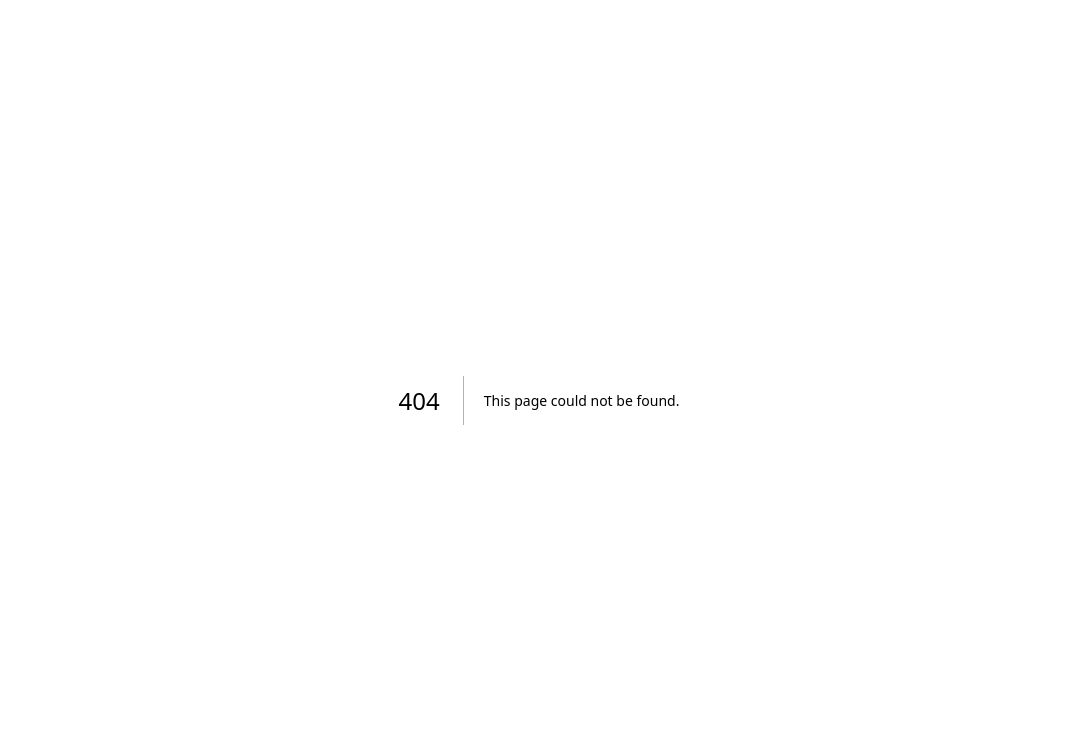
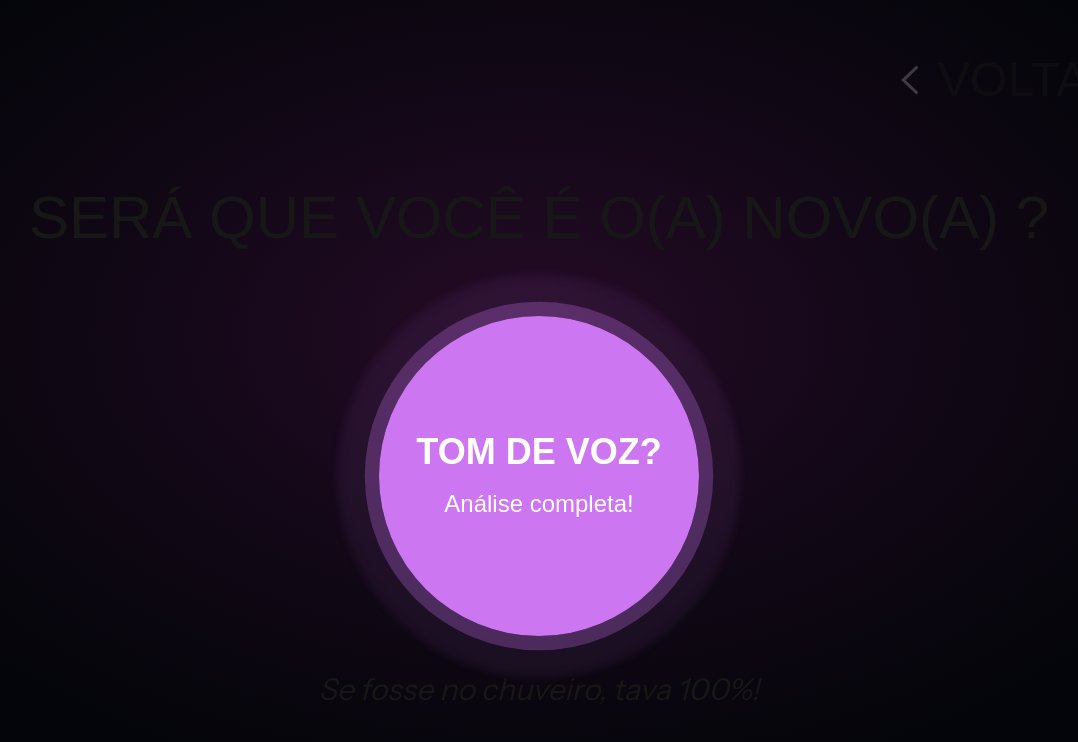
Before and after one commit to ArthurProenca/echoes, a Next.js app: page /pages/analyse in a window 1280 px wide. Before the commit this address had no page. Shown: the top 742 px of the page, without its empty margins (101-1179 px from the left). Built offline with nearby package versions, Linux system fonts and the light colour scheme; a web font is replaced by a local one.

Commit message:
feat: analyse screen

```diff
--- /dev/null
+++ b/app/context/analyse_context.tsx
@@ -0,0 +1,67 @@
+"use client";
+import { createContext, useContext, useState } from "react";
+import AnalyserClient from "../client/lambda/songs/analyser_client";
+import { useSongs } from "./songs_context";
+
+interface AnalyseContextType {
+  blob: Blob;
+  setBlob: React.Dispatch<React.SetStateAction<Blob>>;
+  analyseResult: EchoeAnalyse;
+  setAnalyseResult: React.Dispatch<React.SetStateAction<EchoeAnalyse>>;
+  isLoading: boolean;
+  setIsLoading: React.Dispatch<React.SetStateAction<boolean>>;
+  sendToAnalyse: () => Promise<EchoeAnalyse | undefined>;
+}
+
+const AnalyseContext = createContext<AnalyseContextType | undefined>(undefined);
+
+export const AnalyseProvider = ({
+  children,
+}: {
+  children: React.ReactNode;
+}) => {
+  const [blob, setBlob] = useState<Blob>(new Blob());
+  const [analyseResult, setAnalyseResult] = useState<EchoeAnalyse>({
+    dynamics_rms_similarity: "N/A",
+    pitch_similarity: "N/A",
+    timbre_centroid_similarity: "N/A",
+    timbre_contrast_similarity: "N/A",
+    timbre_mfcc_similarity: "N/A",
+    timing_onset_similarity: "N/A",
+  });
+  const [isLoading, setIsLoading] = useState<boolean>(true);
+
+  const { selectedSong } = useSongs();
+
+  async function sendToAnalyse() {
+    const client = new AnalyserClient();
+    if (!blob || !selectedSong?.vocalUrl) {
+      return;
+    }
+    return client.soundAnalyse(blob, selectedSong.vocalUrl);
+  }
+
+  return (
+    <AnalyseContext.Provider
+      value={{
+        blob,
+        setBlob,
+        analyseResult,
+        setAnalyseResult,
+        isLoading,
+        setIsLoading,
+        sendToAnalyse,
+      }}
+    >
+      {children}
+    </AnalyseContext.Provider>
+  );
+};
+
+export const useAnalyse = () => {
+  const context = useContext(AnalyseContext);
+  if (!context) {
+    throw new Error("useAnalyse must be used within a AnalyseProvider");
+  }
+  return context;
+};
--- a/app/context/recorder_context.tsx
+++ b/app/context/recorder_context.tsx
@@ -1,6 +1,6 @@
 "use client";
 import React, { createContext, useContext, useRef, useState } from "react";
-import { useSongs } from "./songs_context";
+import { useAnalyse } from "./analyse_context";
 
 type RecorderContextType = {
   startRecording: () => Promise<void>;
@@ -19,8 +19,8 @@ export const RecorderProvider = ({
 }) => {
   const mediaRecorderRef = useRef<MediaRecorder | null>(null);
   const audioChunksRef = useRef<Blob[]>([]);
-  const { selectedSong } = useSongs();
   const [isRecording, setIsRecording] = useState(false);
+  const { setBlob } = useAnalyse();
 
   const startRecording = async () => {
     if (isRecording) return;
@@ -35,9 +35,7 @@ export const RecorderProvider = ({
 
     mediaRecorder.onstop = () => {
       const audioBlob = new Blob(audioChunksRef.current, { type: "audio/wav" });
-      if (selectedSong)
-        // Aqui você pode enviar o audioBlob para análise ou atualizar estado global
-        console.log(audioBlob + selectedSong?.vocalUrl);
+      setBlob(audioBlob);
       audioChunksRef.current = [];
       stream.getTracks().forEach((track) => track.stop());
       setIsRecording(false);
@@ -57,7 +55,7 @@ export const RecorderProvider = ({
           const audioBlob = new Blob(audioChunksRef.current, {
             type: "audio/wav",
           });
-          console.log(audioBlob);
+          setBlob(audioBlob);
           audioChunksRef.current = [];
           mediaRecorderRef.current?.stream.getTracks().forEach((t) => t.stop());
           setIsRecording(false);
--- a/app/globals.css
+++ b/app/globals.css
@@ -41,3 +41,35 @@ body {
     #04050A 100%
   );
 }
+
+@keyframes pulse-shadow-outer {
+  0%, 100% {
+    box-shadow: 0 0 0 28px rgba(205, 118, 242, 0.18);
+  }
+  40% {
+    box-shadow: 0 0 12px 38px rgba(205, 118, 242, 0.12);
+  }
+  60% {
+    box-shadow: 0 0 8px 42px rgba(205, 118, 242, 0.07);
+  }
+}
+
+@keyframes pulse-shadow-inner {
+  0%, 100% {
+    box-shadow: 0 0 0 14px rgba(205, 118, 242, 0.28);
+  }
+  40% {
+    box-shadow: 0 0 8px 20px rgba(205, 118, 242, 0.15);
+  }
+  60% {
+    box-shadow: 0 0 4px 24px rgba(205, 118, 242, 0.10);
+  }
+}
+
+.pulse-shadow-outer {
+  animation: pulse-shadow-outer 3.5s ease-in-out infinite;
+}
+
+.pulse-shadow-inner {
+  animation: pulse-shadow-inner 2.8s ease-in-out infinite;
+}
--- a/app/layout.tsx
+++ b/app/layout.tsx
@@ -6,6 +6,7 @@ import { ThemesProvider } from "./context/theme_context";
 import "./globals.css";
 import { DevModeProvider } from "./context/dev_mode_context";
 import { RecorderProvider } from "./context/recorder_context";
+import { AnalyseProvider } from "./context/analyse_context";
 
 const Jersey10 = Jersey_10({
   variable: "--font-jersey-10",
@@ -39,7 +40,9 @@ export default function RootLayout({
           <SongsProvider>
             <ThemesProvider>
               <DevModeProvider>
-                <RecorderProvider>{children}</RecorderProvider>
+                <AnalyseProvider>
+                  <RecorderProvider>{children}</RecorderProvider>
+                </AnalyseProvider>
               </DevModeProvider>
             </ThemesProvider>
           </SongsProvider>
--- /dev/null
+++ b/app/pages/analyse/page.tsx
@@ -0,0 +1,88 @@
+"use client";
+import BackscreenButton from "@/app/components/backscreen_button";
+import { usePlayer } from "@/app/context/player_context";
+import { useRecorder } from "@/app/context/recorder_context";
+import { useSongs } from "@/app/context/songs_context";
+import { useEffect, useState } from "react";
+
+function EchoesAnalyse() {
+  const { selectedSong } = useSongs();
+  //const { analyseResult, sendToAnalyse } = useAnalyse();
+  const { stopRecording } = useRecorder();
+
+  const { stop } = usePlayer();
+  const [isLoading, setIsLoading] = useState<boolean>(true);
+
+  const profileKeyMap = new Map<number, string>([
+    [20, "A intenção foi boa, mas... <br/> a voz não acompanhou!"],
+    [50, "Se fosse no chuveiro, tava 100%!"],
+    [80, "Muito bom! Já pode abrir um show... <br/> no karaokê do bairro!"],
+    [100, "Vem Grammy! <br/> Você nasceu pra isso!"],
+  ]);
+
+  // Rotação dos textos enquanto carrega
+  const rotatingTexts = ["TOM DE VOZ?", "ENTONAÇÃO?", "TIMBRE?", "RITMO?"];
+  const [currentIndex, setCurrentIndex] = useState(0);
+
+  useEffect(() => {
+    stop();
+    stopRecording().then(() => {
+      setIsLoading(false);
+    });
+  });
+
+  useEffect(() => {
+    if (!isLoading) return;
+
+    const interval = setInterval(() => {
+      setCurrentIndex((prevIndex) => (prevIndex + 1) % rotatingTexts.length);
+    }, 2000);
+
+    return () => clearInterval(interval);
+  }, [isLoading, rotatingTexts.length]);
+
+  const displayTitle = isLoading ? rotatingTexts[currentIndex] : "TOM DE VOZ?";
+  const displaySubtitle = isLoading ? "Calculando..." : "Análise completa!";
+
+  return (
+    <main className="min-h-screen flex flex-col items-center justify-between relative bg-custom-radial p-14">
+      <section className="flex w-full justify-end z-30">
+        <BackscreenButton />
+      </section>
+      <section>
+        <h1
+          className="pt-12 pb-8 text-6xl font-jersey select-none uppercase"
+          title="Double-click to toggle dev mode"
+        >
+          será que você é o(a) novo(a) {selectedSong?.artistName}?
+        </h1>
+      </section>
+
+      <div className="flex items-center justify-center">
+        <div className="relative w-80 h-80 rounded-full pulse-shadow-outer">
+          <div className="relative w-80 h-80 rounded-full pulse-shadow-inner">
+            <div className="gap-4 w-80 h-80 rounded-full bg-[rgba(205,118,242,1)] flex items-center justify-center text-white text-center flex-col">
+              <span id="title" className="text-4xl font-bold">
+                {displayTitle}
+              </span>
+              <span id="subtitle" className="text-2xl">
+                {displaySubtitle}
+              </span>
+            </div>
+          </div>
+        </div>
+      </div>
+
+      <div>
+        <p
+          className="font-instrument-sans text-3xl"
+          style={{ fontStyle: "italic" }}
+          dangerouslySetInnerHTML={{ __html: profileKeyMap.get(50) + "" }}
+        />
+      </div>
+      <div />
+    </main>
+  );
+}
+
+export default EchoesAnalyse;
--- a/app/pages/echoes/page.tsx
+++ b/app/pages/echoes/page.tsx
@@ -7,13 +7,14 @@ import { useRecorder } from "@/app/context/recorder_context";
 import { useSongs } from "@/app/context/songs_context";
 import { useTheme } from "@/app/context/theme_context";
 import Image from "next/image";
+import { useRouter } from "next/navigation";
 import { useEffect, useState } from "react";
 
 function Echoes() {
-  const { playPreloadedUrl, onEnded } = usePlayer();
+  const { playPreloadedUrl, onEnded, stop } = usePlayer();
   const { selectedSong } = useSongs();
   const { getRandomTheme } = useTheme();
-
+  const router = useRouter();
   const [theme, setTheme] = useState<Theme>();
   const [videoLoaded, setVideoLoaded] = useState(false);
   const [gifLoaded, setGifLoaded] = useState(false);
@@ -34,9 +35,12 @@ function Echoes() {
 
   useEffect(() => {
     onEnded(() => {
-      stopRecording(); // para gravação quando a música termina
+      stop();
+      stopRecording().then(() => {
+        router.push("/pages/analyse");
+      }); // para gravação quando a música termina
     });
-  }, [onEnded, stopRecording]);
+  }, [onEnded, stopRecording, stop, router]);
 
   if (selectedSong && (!selectedSong.gifUrl || !selectedSong.vocalUrl)) {
     return (
--- a/app/pages/preview/page.tsx
+++ b/app/pages/preview/page.tsx
@@ -44,6 +44,7 @@ function PreviewSongPage() {
   }
   const handleClick = () => {
     stop();
+    setIsLoading(true);
     preloadUrl(
       isDevMode ? selectedSong.vocalUrl : selectedSong.instrumentalUrl
     ).then((res) => {
```
